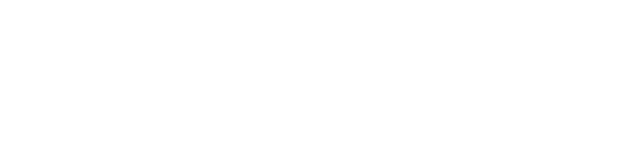
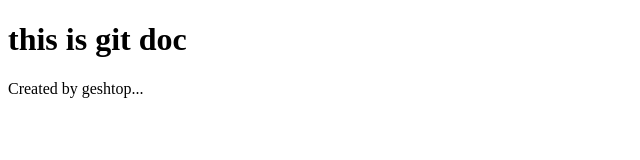
Before and after one commit to ma6309-git/test2, a plain HTML site: page index.html in a window 1280 px wide. Shown: the whole page, without its empty margins (0-640 px from the left). Drawn offline with Linux system fonts and the light colour scheme.

Commit message:
add some text to index.html file

```diff
--- a/index.html
+++ b/index.html
@@ -1,11 +1,12 @@
 <!DOCTYPE html>
 <html lang="en">
-<head>
-    <meta charset="UTF-8">
-    <meta name="viewport" content="width=device-width, initial-scale=1.0">
+  <head>
+    <meta charset="UTF-8" />
+    <meta name="viewport" content="width=device-width, initial-scale=1.0" />
     <title>Document</title>
-</head>
-<body>
-
-</body>
+  </head>
+  <body>
+    <h1>this is git doc</h1>
+    <p>Created by geshtop...</p>
+  </body>
 </html>
```
Also changed, not shown: starter.txt.
